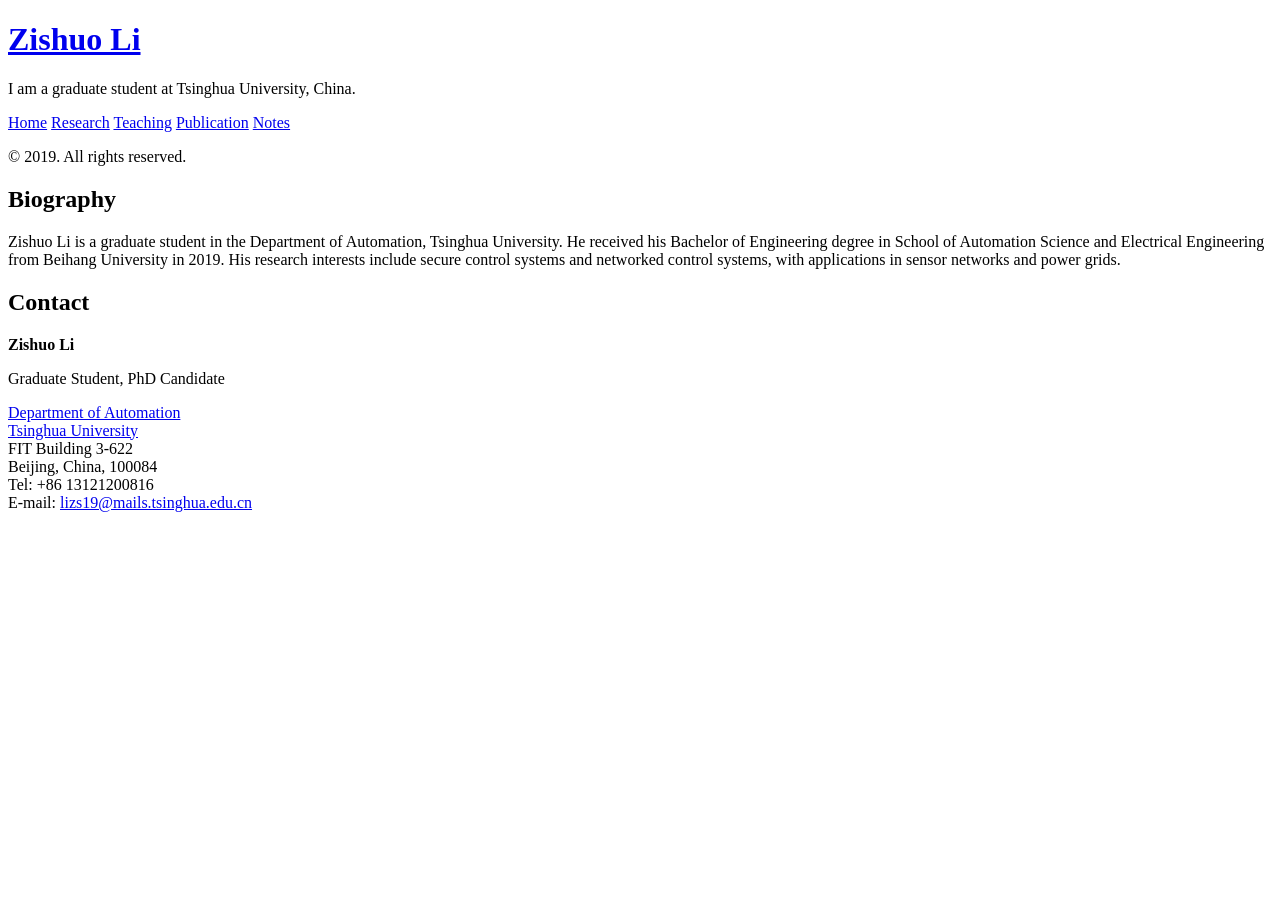
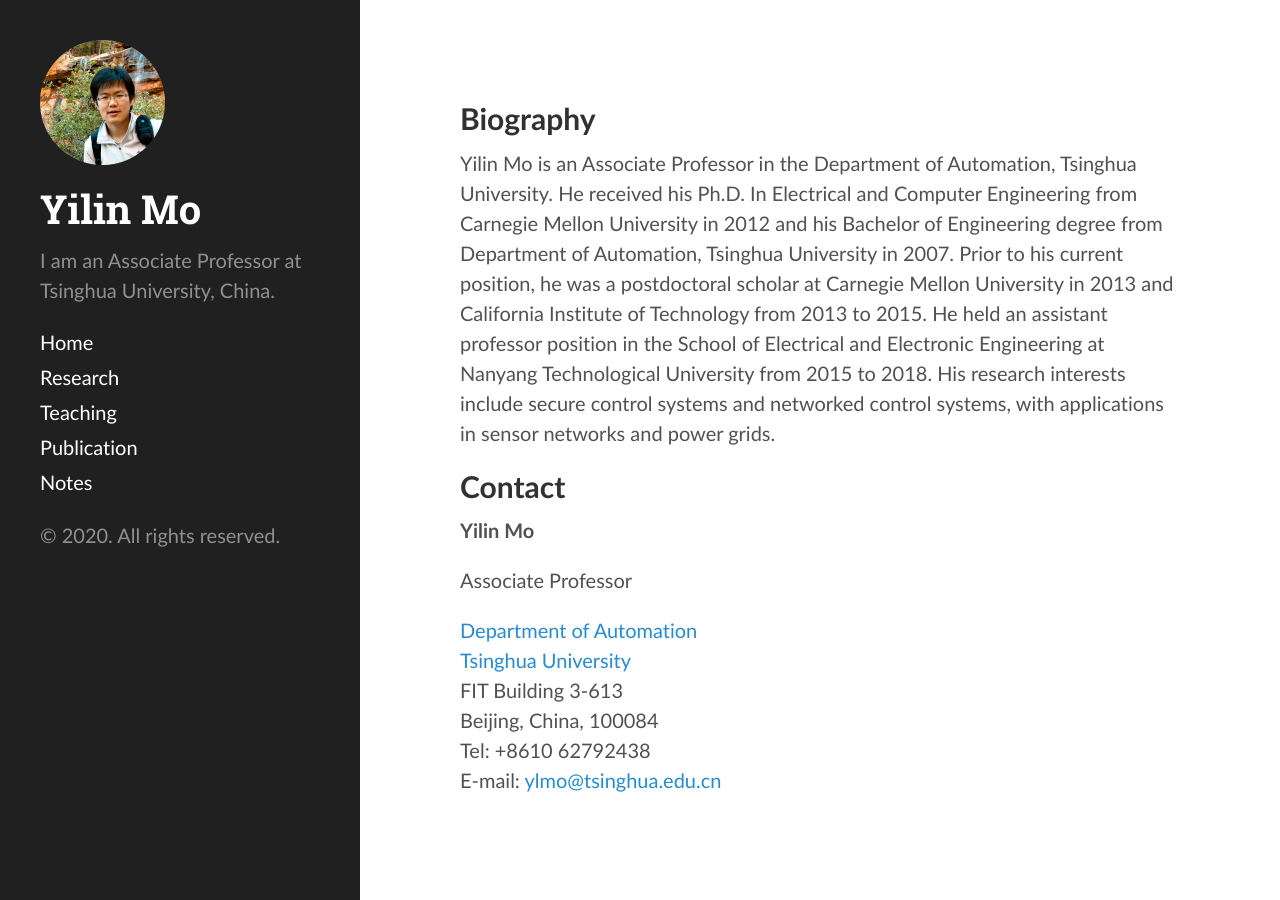
Before and after one commit to zs-li-zz/zs-li.github.io, a Jekyll site: the page built from index.html, in a window 1280 px wide. Built offline with Jekyll 4.4.1, drawn with Linux system fonts in a browser that asks for light colours; nearby versions of some CDN libraries.

Commit message:
change index.thml name

```diff
--- a/index.html
+++ b/index.html
@@ -1,87 +1,13 @@
+---
+layout: default
+title: Home
+---
 
-<!DOCTYPE html>
-<html lang="en-us">
-
-  <head>
-  <!-- <link href="http://gmpg.org/xfn/11" rel="profile"> -->
-  <meta http-equiv="X-UA-Compatible" content="IE=edge">
-  <meta http-equiv="content-type" content="text/html; charset=utf-8">
-
-  <!-- Enable responsiveness on mobile devices-->
-  <meta name="viewport" content="width=device-width, initial-scale=1.0, maximum-scale=1">
-
-  <title>
-
-      Zishuo Li &middot; Graduate student, PhD. Candidate
-
-  </title>
-
-  <!-- CSS -->
-  <!-- <link rel="stylesheet" href="/public/css/poole.css">
-  <link rel="stylesheet" href="/public/css/syntax.css">
-  <link rel="stylesheet" href="/public/css/hyde.css">
-  <link rel="stylesheet" href="/public/css/font.css">
-  <link rel="stylesheet" href="/public/css/org.css"> -->
-
-  <!-- RSS -->
-  <!-- <link rel="alternate" type="application/rss+xml" title="RSS" href="/atom.xml"> -->
-
-  <!-- Math Support -->
-  <script type="text/javascript" src="http://cdn.mathjax.org/mathjax/latest/MathJax.js?config=TeX-AMS-MML_HTMLorMML">
-  </script>
-  <script type="text/x-mathjax-config">
-MathJax.Hub.Config({
-  TeX: { equationNumbers: { autoNumber: "AMS" } }
-});
-  </script>
-
-  <!-- JQuery Support -->
-  <script src="//code.jquery.com/jquery-1.11.3.min.js"></script>
-
-  </head>
-
-
-  <body>
-
-    <div class="sidebar">
-  <div class="container">
-    <div class="sidebar-about">
-      <!-- <img src="/public/zion.png"/> -->
-      <h1>
-        <a href="/">
-          Zishuo Li
-        </a>
-      </h1>
-      <h1>
-
-      </h1>
-      <p class="lead">I am a graduate student at Tsinghua University, China.</p>
-    </div>
-
-    <nav class="sidebar-nav">
-      <a class="sidebar-nav-item" href="/">Home</a>
-
-      <a class="sidebar-nav-item" href="/research.html">Research</a>
-
-      <a class="sidebar-nav-item" href="/teaching.html">Teaching</a>
-
-      <a class="sidebar-nav-item" href="/publication.html">Publication</a>
-
-      <a class="sidebar-nav-item" href="/notes">Notes</a>
-
-    </nav>
-
-    <p>&copy; 2019. All rights reserved.</p>
-  </div>
-</div>
-
-
-    <div class="content container">
-      <div id="outline-container-org275f05c" class="outline-2">
+<div id="outline-container-org275f05c" class="outline-2">
 <h2 id="org275f05c">Biography</h2>
 <div class="outline-text-2" id="text-org275f05c">
 <p>
-Zishuo Li is a graduate student in the Department of Automation, Tsinghua University. He received his Bachelor of Engineering degree in School of Automation Science and Electrical Engineering from Beihang University in 2019. His research interests include secure control systems and networked control systems, with applications in sensor networks and power grids.
+Yilin Mo is an Associate Professor in the Department of Automation, Tsinghua University. He received his Ph.D. In Electrical and Computer Engineering from Carnegie Mellon University in 2012 and his Bachelor of Engineering degree from Department of Automation, Tsinghua University in 2007. Prior to his current position, he was a postdoctoral scholar at Carnegie Mellon University in 2013 and California Institute of Technology from 2013 to 2015. He held an assistant professor position in the  School of Electrical and Electronic Engineering at Nanyang Technological University from 2015 to 2018. His research interests include secure control systems and networked control systems, with applications in sensor networks and power grids.
 </p>
 </div>
 </div>
@@ -90,31 +16,20 @@ Zishuo Li is a graduate student in the Department of Automation, Tsinghua Univer
 <h2 id="org6b0357b">Contact</h2>
 <div class="outline-text-2" id="text-org6b0357b">
 <p>
-<b>Zishuo Li</b>
+<b>Yilin Mo</b>
 </p>
 
 <p>
-Graduate Student, PhD Candidate
+Associate Professor
 </p>
 
 <p>
-<a href="https://www.au.tsinghua.edu.cn">Department of Automation</a><br />
+<a href="https://www.tsinghua.edu.cn/publish/auen">Department of Automation</a><br />
 <a href="https://www.tsinghua.edu.cn">Tsinghua University</a><br />
-FIT Building 3-622<br />
+FIT Building 3-613<br />
 Beijing, China, 100084<br />
-Tel: +86 13121200816<br />
-E-mail: <a href="mailto:lizs19@mails.tsinghua.edu.cn">lizs19@mails.tsinghua.edu.cn</a>
+Tel: +8610 62792438<br />
+E-mail: <a href="mailto:ylmo@tsinghua.edu.cn">ylmo@tsinghua.edu.cn</a>
 </p>
 </div>
 </div>
-
-
-
-    </div>
-
-    <script src="/public/script/thmref.js"></script>
-
-
-
-  </body>
-</html>
```
Also changed, not shown: index_me.html (added, +120 -0 lines).
